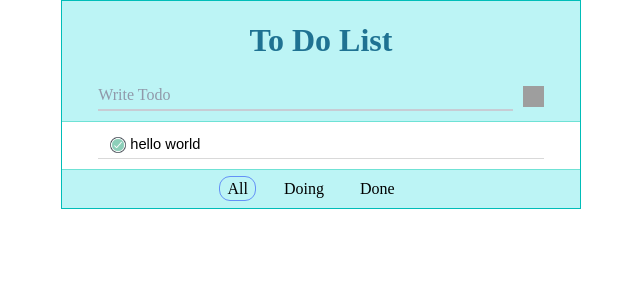
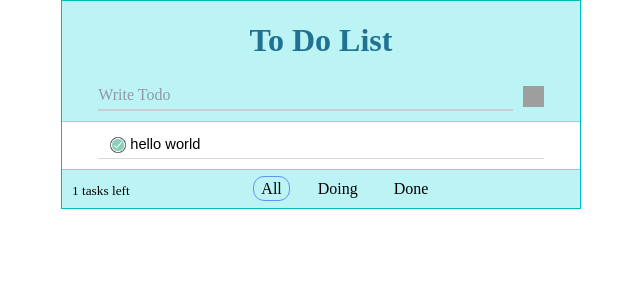
Before and after one commit to jyynkr92/TodoList_By_React, a React (Create React App) app: page / in a window 1280 px wide. Shown: the top 300 px of the page, without its empty margins (319-959 px from the left). Built offline with nearby package versions, Linux system fonts and the light colour scheme; grey boxes are pictures that could not be loaded.

Commit message:
add task counts

```diff
--- a/src/App.js
+++ b/src/App.js
@@ -11,6 +11,7 @@ class App extends Component {
     lastTodoId : 1,
     modifyInput : "",
     showFlag : "A",
+    leftCount : 1,
     todos : [
       {
         todoId : 1,
@@ -28,7 +29,7 @@ class App extends Component {
   }
 
   addTodo = () => {
-    const {input, allTodos, lastTodoId, showFlag} = this.state;
+    const {input, allTodos, lastTodoId, showFlag, leftCount} = this.state;
     const todoList = allTodos.concat({
       todoId : lastTodoId + 1,
       content : input,
@@ -39,6 +40,7 @@ class App extends Component {
       input : "",
       lastTodoId : lastTodoId + 1,
       allTodos : todoList,
+      leftCount : leftCount + 1,
       todos : showFlag === "A"? todoList : showFlag === "D"? todoList.filter(todo => !todo.completeFlag): todoList.filter(todo => todo.completeFlag)
     });
   }
@@ -63,24 +65,28 @@ class App extends Component {
 
   toggleTask = (event) => {
     const {selected} = event.target.dataset;
-    const {allTodos, showFlag} = this.state;
+    const {allTodos, showFlag, leftCount} = this.state;
     const todoList = allTodos.map(todo => {
       return todo.todoId === Number(selected) ? {...todo, completeFlag:!todo.completeFlag} : {...todo}
     });
+    const selectedTodo = allTodos.filter(todo => todo.todoId === Number(selected));
 
     this.setState({
       allTodos : todoList,
+      leftCount : selectedTodo[0].completeFlag? leftCount + 1 : leftCount - 1,
       todos : showFlag === "A"? todoList : showFlag === "D"? todoList.filter(todo => !todo.completeFlag) : todoList.filter (todo => todo.completeFlag)
     });
   }
 
   deleteTask = (event) => {
-    const {allTodos, showFlag} = this.state;
+    const {allTodos, showFlag, leftCount} = this.state;
     const {selected} = event.target.dataset;
     const todoList = allTodos.filter(todo => todo.todoId !== Number(selected));
+    const selectedTodo = allTodos.filter(todo => todo.todoId === Number(selected));
 
     this.setState ({
       allTodos : todoList,
+      leftCount : selectedTodo[0].completeFlag? leftCount : leftCount - 1,
       todos : showFlag === "A"? todoList : showFlag === "D"? todoList.filter(todo => todo.todoId !== Number(selected)) : todoList.filter (todo => todo.todoId !== Number(selected))
     });
   }
@@ -136,7 +142,7 @@ class App extends Component {
   }
 
   render() {
-    const {input, todos, showFlag} = this.state;
+    const {input, todos, showFlag, leftCount} = this.state;
     const {addTodo, onChange, keyEvent, toggleTask, deleteTask, modifyContent, onModified, getContent, showCompleteTodo, showAllTodo, showDoingTodo} = this;
 
     return (
@@ -146,7 +152,7 @@ class App extends Component {
         <div className={styles.todo_div}>
           <TodoSection todos={todos} toggleTask={toggleTask} deleteTask={deleteTask} modifyContent={modifyContent} onModified={onModified} getContent={getContent}></TodoSection>
         </div>
-        <TodoFooter todos={todos} showAllTodo={showAllTodo} showCompleteTodo={showCompleteTodo} showDoingTodo={showDoingTodo} showFlag={showFlag}></TodoFooter>
+        <TodoFooter todos={todos} showAllTodo={showAllTodo} showCompleteTodo={showCompleteTodo} showDoingTodo={showDoingTodo} showFlag={showFlag} leftCount={leftCount}></TodoFooter>
       </div>
     );
   }
--- a/src/CSSModule.module.scss
+++ b/src/CSSModule.module.scss
@@ -172,6 +172,13 @@
         border : 1px solid #6491f7;
         border-radius : 11px;
     }
+
+    .todoLeft {
+        float : left;
+        margin-left : 10px;
+        font-size: 10pt;
+        margin-top : 3px;
+    }
   }
 
   html,
--- a/src/TodoFooter.js
+++ b/src/TodoFooter.js
@@ -2,9 +2,10 @@ import React, { Component} from 'react';
 import PropTypes from 'prop-types';
 import styles from './CSSModule.module.scss';
 
-const TodoFooter = ({showCompleteTodo, showAllTodo, showDoingTodo, showFlag}) => {
+const TodoFooter = ({showCompleteTodo, showAllTodo, showDoingTodo, showFlag, leftCount}) => {
     return (
         <div className={styles.todo_footer}>
+            <span className={styles.todoLeft}>{leftCount} tasks left</span>
             <span className={[styles.mode, showFlag === "A"? styles.focus : styles.outfocus].join(" ")} onClick={showAllTodo}>All</span>
             <span className={[styles.mode, showFlag === "D"? styles.focus : styles.outfocus].join(" ")} onClick={showDoingTodo}>Doing</span>
             <span className={[styles.mode, showFlag === "C"? styles.focus : styles.outfocus].join(" ")} onClick={showCompleteTodo}>Done</span>
```
